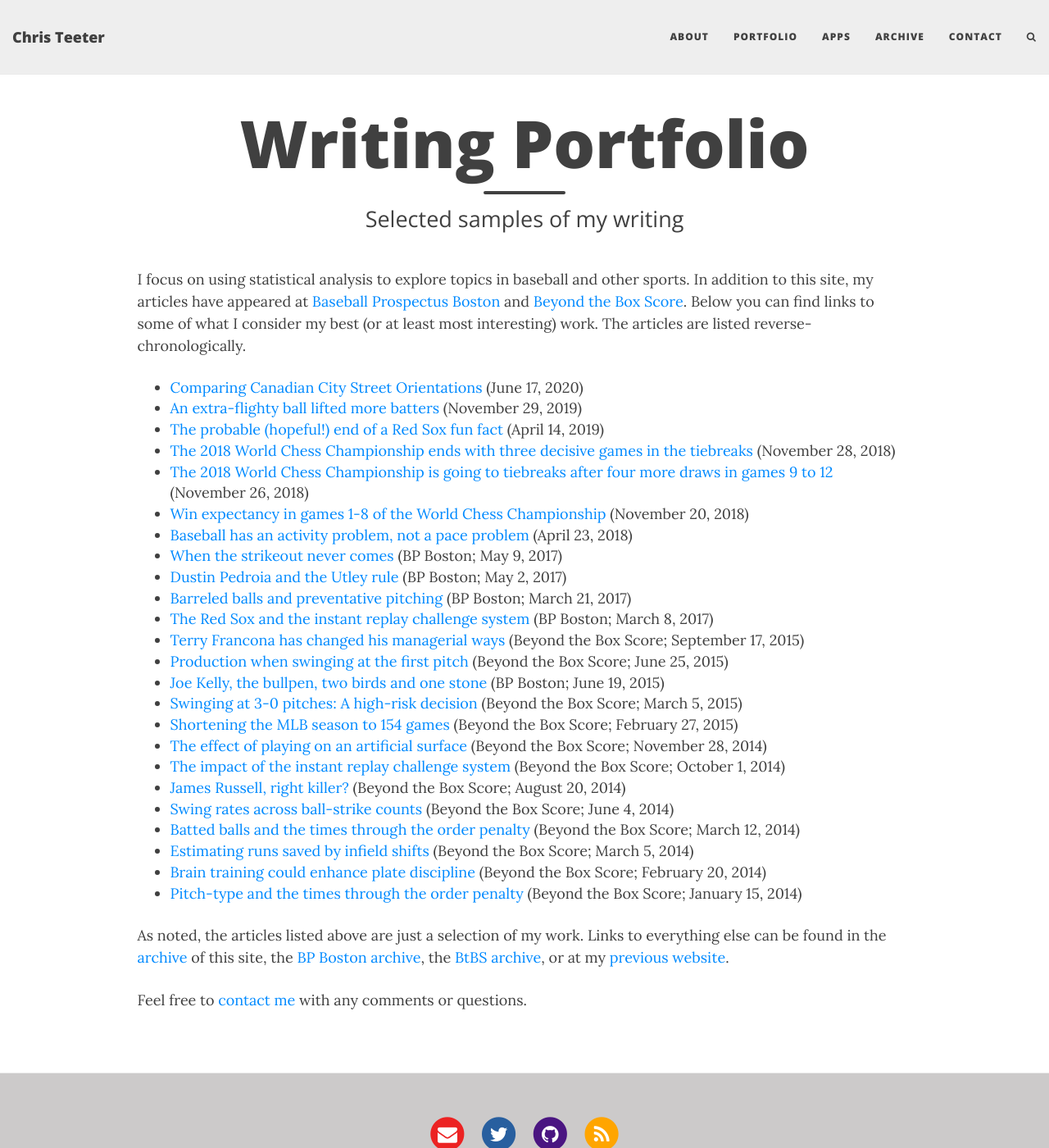
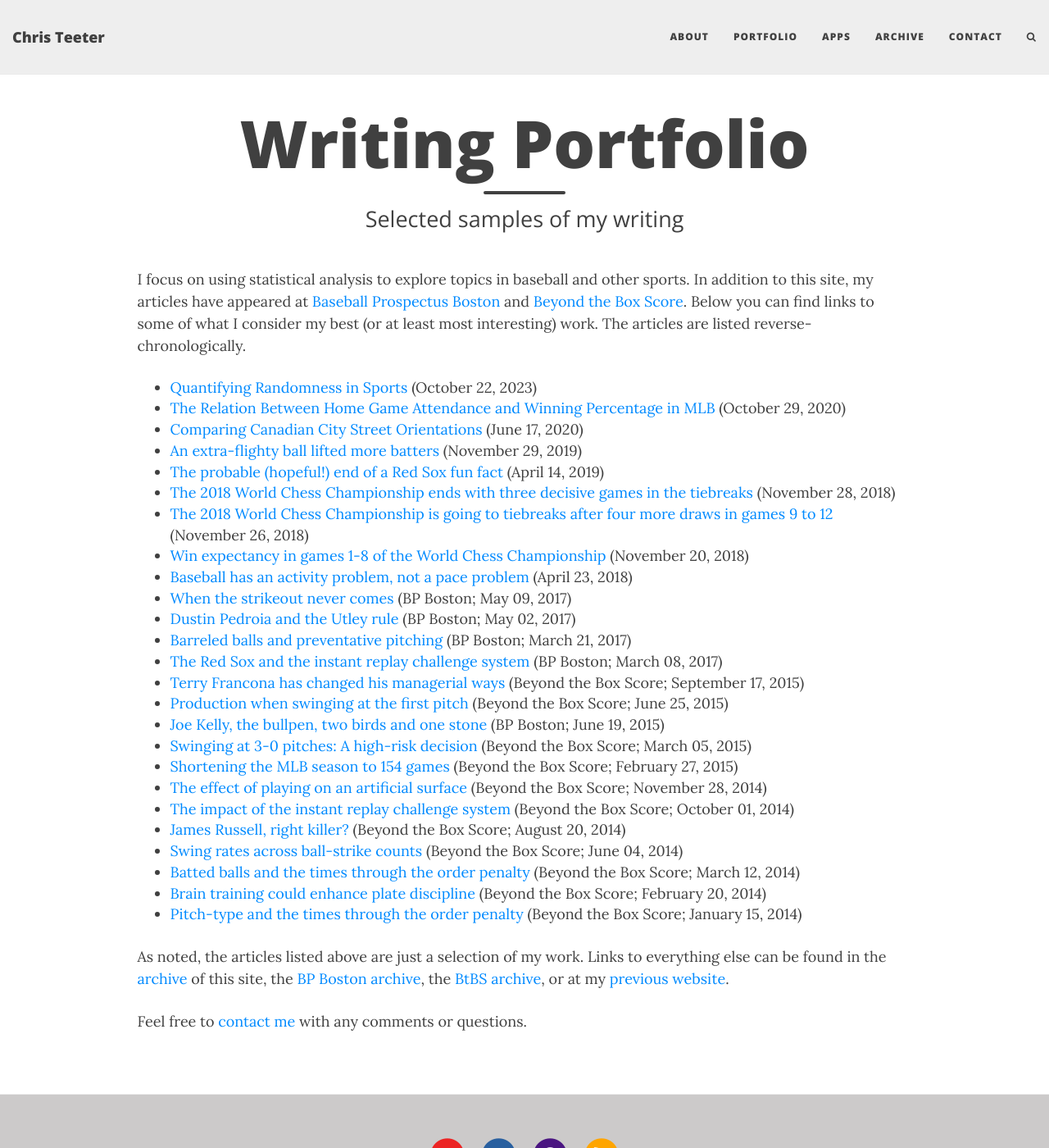
Before and after one commit to cjteeter/cjteeter.github.io, a Jekyll site: the page built from writing_portfolio.md, in a window 1280 px wide and 1400 px high. Shown: the whole window at 82% size. Built offline with Jekyll 4.4.1, drawn with Linux system fonts in a browser that asks for light colours; nearby versions of some CDN libraries.

Commit message:
Update Portfolio page

```diff
--- a/writing_portfolio.md
+++ b/writing_portfolio.md
@@ -8,6 +8,8 @@ show-avatar: true
 
 I focus on using statistical analysis to explore topics in baseball and other sports. In addition to this site, my articles have appeared at <a href ="http://boston.locals.baseballprospectus.com/" target = "_blank"> Baseball Prospectus Boston</a> and <a href = "http://www.beyondtheboxscore.com/" target  = "_blank"> Beyond the Box Score</a>. Below you can find links to some of what I consider my best (or at least most interesting) work. The articles are listed reverse-chronologically.
 
+- <a href = 'https://www.cteeter.ca/blog/2023-10-22-sports-luck/' target = '_blank'> Quantifying Randomness in Sports</a> (October 22, 2023)
+- <a href = 'https://www.cteeter.ca/blog/2020-10-29-mlb-attendance-winning/' target = '_blank'> The Relation Between Home Game Attendance and Winning Percentage in MLB</a> (October 29, 2020)
 - <a href = 'https://www.cteeter.ca/blog/2020-06-17-canadian-city-street-networks/' target = '_blank'> Comparing Canadian City Street Orientations</a> (June 17, 2020)
 - <a href = 'https://www.cteeter.ca/blog/2019-11-29-home-run-surge-baseball-drag/' target = '_blank'> An extra-flighty ball lifted more batters</a> (November 29, 2019)
 - <a href = 'https://www.cteeter.ca/blog/2019-04-14-red-sox-firsttwentygames-playoffs-followup/' target = '_blank'> The probable (hopeful!) end of a Red Sox fun fact</a> (April 14, 2019)
@@ -15,21 +17,20 @@ I focus on using statistical analysis to explore topics in baseball and other sp
 - <a href = 'https://www.cteeter.ca/blog/2018-11-26-plotting-2018-chess-championship-carlsen-caruana-g9to12/' target = '_blank'> The 2018 World Chess Championship is going to tiebreaks after four more draws in games 9 to 12</a> (November 26, 2018)
 - <a href = 'https://www.cteeter.ca/blog/2018-11-20-plotting-2018-chess-championship-carlsen-caruana/' target = '_blank'> Win expectancy in games 1-8 of the World Chess Championship</a> (November 20, 2018)
 - <a href = 'https://www.cteeter.ca/blog/2018-04-23-baseball-pace-inactivity-strikeouts-hits/' target = '_blank'> Baseball has an activity problem, not a pace problem</a> (April 23, 2018)
-- <a href = 'http://boston.locals.baseballprospectus.com/2017/05/09/when-the-strikeout-never-comes/' target = '_blank'> When the strikeout never comes</a> (BP Boston; May 9, 2017)
-- <a href = 'http://boston.locals.baseballprospectus.com/2017/05/02/dustin-pedroia-and-the-utley-rule/' target = '_blank'> Dustin Pedroia and the Utley rule</a> (BP Boston; May 2, 2017)
+- <a href = 'http://boston.locals.baseballprospectus.com/2017/05/09/when-the-strikeout-never-comes/' target = '_blank'> When the strikeout never comes</a> (BP Boston; May 09, 2017)
+- <a href = 'http://boston.locals.baseballprospectus.com/2017/05/02/dustin-pedroia-and-the-utley-rule/' target = '_blank'> Dustin Pedroia and the Utley rule</a> (BP Boston; May 02, 2017)
 - <a href = 'http://boston.locals.baseballprospectus.com/2017/03/21/barreled-balls-and-preventative-pitching/' target = '_blank'> Barreled balls and preventative pitching</a> (BP Boston; March 21, 2017)
-- <a href = 'http://boston.locals.baseballprospectus.com/2017/03/08/the-red-sox-and-the-instant-replay-challenge-system/' target = '_blank'> The Red Sox and the instant replay challenge system</a> (BP Boston; March 8, 2017)
+- <a href = 'http://boston.locals.baseballprospectus.com/2017/03/08/the-red-sox-and-the-instant-replay-challenge-system/' target = '_blank'> The Red Sox and the instant replay challenge system</a> (BP Boston; March 08, 2017)
 - <a href = 'http://www.beyondtheboxscore.com/2015/9/17/9342009/terry-francona-run-environment-sacrifice-bunt-cleveland-indians-boston-red-sox' target = '_blank'> Terry Francona has changed his managerial ways</a> (Beyond the Box Score; September 17, 2015)
 - <a href = 'http://www.beyondtheboxscore.com/2015/6/25/8842099/pitchers-hitters-first-pitch-OPS-tOPS-league-splits-strategy' target = '_blank'> Production when swinging at the first pitch</a> (Beyond the Box Score; June 25, 2015)
 - <a href = 'http://boston.locals.baseballprospectus.com/2015/06/19/joe-kelly-the-bullpen-two-birds-and-one-stone/' target = '_blank'> Joe Kelly, the bullpen, two birds and one stone</a> (BP Boston; June 19, 2015)
-- <a href = 'https://www.beyondtheboxscore.com/2015/3/5/8151763/baseball-swinging-count-pitches-balls-strikes-strikezone-sluggers' target = '_blank'> Swinging at 3-0 pitches: A high-risk decision</a> (Beyond the Box Score; March 5, 2015)
+- <a href = 'https://www.beyondtheboxscore.com/2015/3/5/8151763/baseball-swinging-count-pitches-balls-strikes-strikezone-sluggers' target = '_blank'> Swinging at 3-0 pitches: A high-risk decision</a> (Beyond the Box Score; March 05, 2015)
 - <a href = 'http://www.beyondtheboxscore.com/2015/2/27/8118699/shortening-the-season-154-games-rob-manfred-baseball-injury-risk-schedule' target = '_blank'> Shortening the MLB season to 154 games</a> (Beyond the Box Score; February 27, 2015)
 - <a href = 'http://www.beyondtheboxscore.com/2014/11/28/7296843/artificial-turf-age-curve-blue-jays-rays-baseball-woba' target = '_blank'> The effect of playing on an artificial surface</a> (Beyond the Box Score; November 28, 2014)
-- <a href = 'http://www.beyondtheboxscore.com/2014/10/1/6876347/instant-replay-challenge-system-re24-baseball' target = '_blank'> The impact of the instant replay challenge system</a> (Beyond the Box Score; October 1, 2014)
+- <a href = 'http://www.beyondtheboxscore.com/2014/10/1/6876347/instant-replay-challenge-system-re24-baseball' target = '_blank'> The impact of the instant replay challenge system</a> (Beyond the Box Score; October 01, 2014)
 - <a href = 'http://www.beyondtheboxscore.com/2014/8/20/6046679/james-russell-platoon-split-sample-size-woba' target = '_blank'> James Russell, right killer?</a> (Beyond the Box Score; August 20, 2014)
-- <a href = 'http://www.beyondtheboxscore.com/2014/6/4/5776990/swing-rate-ball-strike-counts-swinging-strikes' target = '_blank'> Swing rates across ball-strike counts</a> (Beyond the Box Score; June 4, 2014)
+- <a href = 'http://www.beyondtheboxscore.com/2014/6/4/5776990/swing-rate-ball-strike-counts-swinging-strikes' target = '_blank'> Swing rates across ball-strike counts</a> (Beyond the Box Score; June 04, 2014)
 - <a href = 'http://www.beyondtheboxscore.com/2014/3/12/5497406/times-through-the-order-revisited-gb-and-fb-pitchers' target = '_blank'> Batted balls and the times through the order penalty</a> (Beyond the Box Score; March 12, 2014)
-- <a href = 'http://www.beyondtheboxscore.com/2014/3/5/5471442/estimating-number-of-runs-saved-by-infield-shifts' target = '_blank'> Estimating runs saved by infield shifts</a> (Beyond the Box Score; March 5, 2014)
 - <a href = 'http://www.beyondtheboxscore.com/2014/2/20/5424728/training-the-brain-to-enhance-plate-discipline' target = '_blank'> Brain training could enhance plate discipline</a> (Beyond the Box Score; February 20, 2014)
 - <a href = 'http://www.beyondtheboxscore.com/2014/1/15/5308808/pitchers-pitch-type-arsenal-and-getting-through-the-order' target = '_blank'> Pitch-type and the times through the order penalty</a> (Beyond the Box Score; January 15, 2014)
 
```
